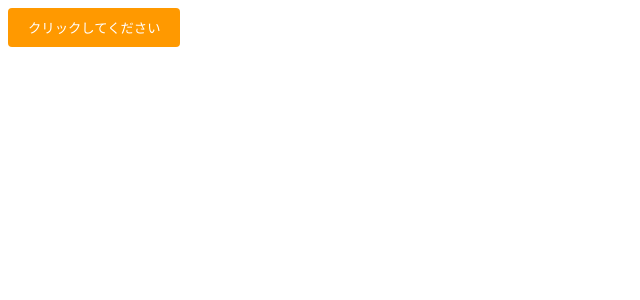
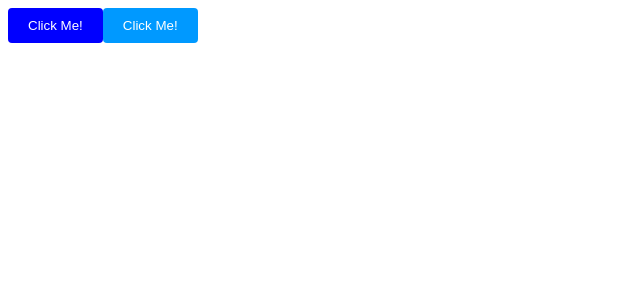
Before and after one commit to kotoori/react_biginner_lesson, a React (Vite) app in the folder reactapp/app/: page / in a window 1280 px wide. Shown: the top 300 px of the page, without its empty margins (0-640 px from the left). Built offline with nearby package versions, Linux system fonts and the light colour scheme.

Commit message:
Emotion Choice

```diff
--- a/reactapp/app/src/App.jsx
+++ b/reactapp/app/src/App.jsx
@@ -1,22 +1,11 @@
-/** @jsxImportSource @emotion/react */
-import {css} from '@emotion/react';
+import ReactDOMClient from "react-dom/client";
+import { Button } from "./Button";//保存したButton.jsxを読み込む
 
-const buttonStyle = css`
-  background-color: #f90;
-  color: #fff;
-  padding: 10px 20px;
-  border: none;
-  border-radius: 4px;
-  transition: all 0.5s ease;
-  &:hover{
-    background-color: #f00;
-  }
-`;
-
-export const App = ()=>{
-  return(
-    <>
-      <button css={buttonStyle}>クリックしてください</button>
-    </>
+export const App = () =>{
+  return (
+    <div>
+      <Button primary={true}></Button>
+      <Button primary={false}></Button>
+    </div>
   );
 };
--- /dev/null
+++ b/reactapp/app/src/Button.jsx
@@ -0,0 +1,29 @@
+/** @jsxImportSource @emotion/react */
+import { css } from '@emotion/react';
+
+const baseStyle = css`
+  padding:10px 20px;
+  border:none;
+  border-radius:4px;
+  cursor:pointer;
+`;
+const primaryStyle = css`
+  background-color:#00f;
+  color:#fff;
+  &:hover{
+    background-color:#f00;
+  }
+`;
+const secondaryStyle = css`
+  background-color:#09f;
+  color:#fff;
+  &:hover{
+    background-color:#f90;
+  }
+`;
+
+export const Button = ({ primary })=>{
+  return (
+    <button css={[baseStyle,primary ? primaryStyle : secondaryStyle]}>Click Me!</button>
+  );
+};
```
